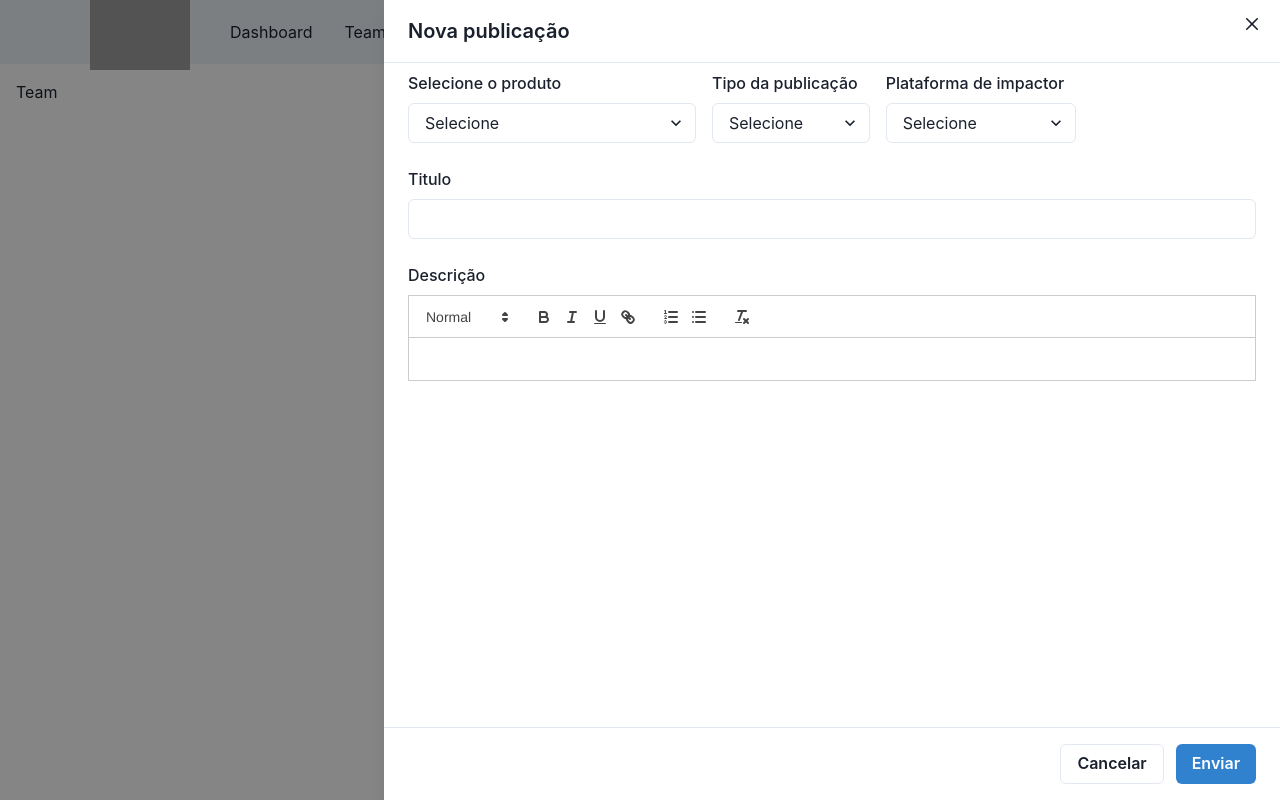
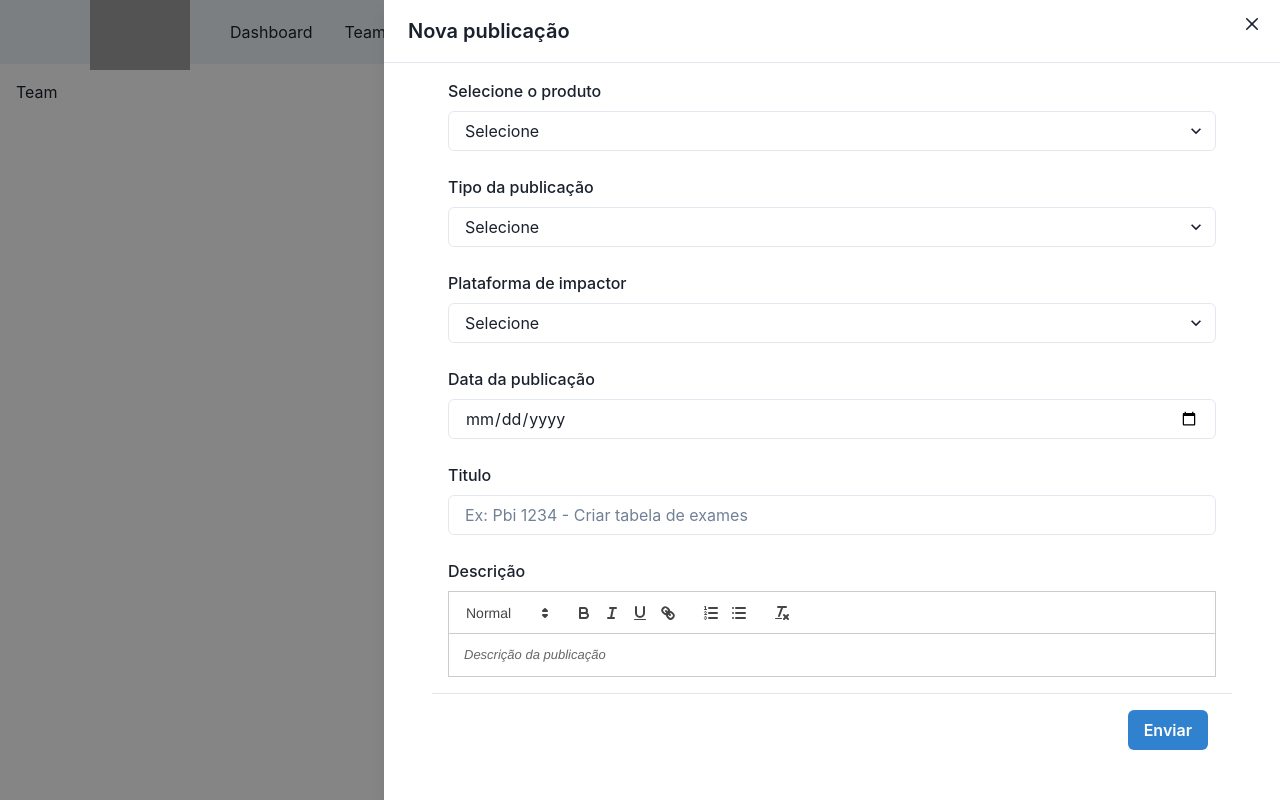
Before and after one commit to leandroaraujo5511/pubdata, a Next.js app: page /Team in a window 1280 px wide. Both pictures are taken after a click on the button "Criar publicação". Built offline with nearby package versions, Linux system fonts and the light colour scheme; grey boxes are pictures that could not be loaded.

Commit message:
feat: hookform refactor

```diff
--- a/components/NewPub.tsx
+++ b/components/NewPub.tsx
@@ -1,4 +1,6 @@
 import {
+  Alert,
+  AlertDialog,
   Box,
   Button,
   Drawer,
@@ -9,6 +11,8 @@ import {
   DrawerHeader,
   DrawerOverlay,
   Flex,
+  FormControl,
+  FormErrorMessage,
   FormLabel,
   Input,
   Select,
@@ -16,8 +20,13 @@ import {
 } from "@chakra-ui/react";
 import { useState } from "react";
 import "react-quill/dist/quill.snow.css";
+
+import { SubmitHandler, useForm } from "react-hook-form";
 import { platformImpact, product, publishClassification } from "../constants";
 import dynamic from "next/dynamic";
+import * as yup from "yup";
+import { yupResolver } from "@hookform/resolvers/yup";
+import { Form } from "formik";
 const ReactQuill = dynamic(() => import("react-quill"), { ssr: false });
 
 interface IModalNewPub {
@@ -27,7 +36,28 @@ interface IModalNewPub {
 }
 
 const NewPub = ({ isOpen, onClose, onOpen }: IModalNewPub) => {
+  const [title, setDescription] = useState("");
   const [editorState, setEditorState] = useState("");
+
+  const {
+    handleSubmit,
+    register,
+    getValues,
+    formState: { errors, isSubmitting },
+  } = useForm();
+
+  const handleSubmitNewPub = (e) => {
+    e.preventDefault();
+    const { title, publishClassification, platformImpact, product, date } =
+      getValues();
+    console.log(
+      title,
+      publishClassification,
+      platformImpact,
+      product,
+      editorState
+    );
+  };
 
   return (
     <Drawer isOpen={isOpen} placement="right" onClose={onClose} size={"xl"}>
@@ -35,65 +65,85 @@ const NewPub = ({ isOpen, onClose, onOpen }: IModalNewPub) => {
       <DrawerContent>
         <DrawerCloseButton />
         <DrawerHeader borderBottomWidth="1px">Nova publicação</DrawerHeader>
-
-        <DrawerBody>
-          <Stack spacing="24px">
-            <Flex gap={4} display={{ md: "flex" }}>
-              <Box>
+        <Flex
+          alignItems={"center"}
+          gap={4}
+          flexDirection={"column"}
+          justifyContent={"center"}
+        >
+          <form
+            action=""
+            onSubmit={handleSubmitNewPub}
+            style={{ height: "100vh", width: "100vh" }}
+          >
+            <Flex m={4} flexDirection={"column"} gap={6}>
+              <FormControl>
                 <FormLabel>Selecione o produto</FormLabel>
-                <Select placeholder="Selecione">
+                <Select placeholder="Selecione" {...register("product")}>
                   {product.map((item) => (
                     <option value={item.description} key={item.id}>
                       {item.description}
                     </option>
                   ))}
                 </Select>
-              </Box>
-              <Box>
+              </FormControl>
+              <FormControl>
                 <FormLabel>Tipo da publicação</FormLabel>
-                <Select placeholder="Selecione">
+                <Select
+                  placeholder="Selecione"
+                  {...register("publishClassification")}
+                >
                   {publishClassification.map((item) => (
                     <option value={item.description} key={item.id}>
                       {item.description}
                     </option>
                   ))}
                 </Select>
-              </Box>
-              <Box>
+              </FormControl>
+              <FormControl>
                 <FormLabel>Plataforma de impactor</FormLabel>
-                <Select placeholder="Selecione">
+                <Select placeholder="Selecione" {...register("platformImpact")}>
                   {platformImpact.map((item) => (
                     <option value={item.description} key={item.id}>
                       {item.description}
                     </option>
                   ))}
                 </Select>
-              </Box>
-            </Flex>
-
-            <Box>
+              </FormControl>
+              <FormControl>
+                <FormLabel>Data da publicação</FormLabel>
+                <Input name="date" type={"date"} {...register("date")} />
+              </FormControl>
+              <FormControl>
                 <FormLabel>Titulo</FormLabel>
-              <Input></Input>
-            </Box>
-            <Box>
+                <Input
+                  name="title"
+                  placeholder="Ex: Pbi 1234 - Criar tabela de exames"
+                  {...register("title")}
+                />
+                <FormErrorMessage>
+                  {errors.title && errors.title.message}
+                </FormErrorMessage>
+              </FormControl>
+              <FormControl>
                 <FormLabel>Descrição</FormLabel>
                 <Box>
                   <ReactQuill
+                    placeholder="Descrição da publicação"
                     theme="snow"
                     value={editorState}
                     onChange={setEditorState}
                   />
                 </Box>
-            </Box>
-          </Stack>
-        </DrawerBody>
-
+              </FormControl>
+            </Flex>
             <DrawerFooter borderTopWidth="1px">
-          <Button variant="outline" mr={3} onClick={onClose}>
-            Cancelar
+              <Button colorScheme="blue" type="submit" isLoading={isSubmitting}>
+                Enviar
               </Button>
-          <Button colorScheme="blue">Enviar</Button>
             </DrawerFooter>
+          </form>
+        </Flex>
       </DrawerContent>
     </Drawer>
   );
--- a/package.json
+++ b/package.json
@@ -12,14 +12,18 @@
     "@chakra-ui/react": "^2.7.1",
     "@emotion/react": "^11.11.1",
     "@emotion/styled": "^11.11.0",
+    "@hookform/resolvers": "^3.1.1",
+    "formik": "^2.4.2",
     "framer-motion": "^10.12.17",
     "next": "latest",
     "react": "^18.2.0",
     "react-dom": "^18.2.0",
+    "react-hook-form": "^7.45.1",
     "react-icons": "^4.10.1",
     "react-quill": "^2.0.0",
     "slate": "^0.94.1",
-    "slate-react": "^0.97.1"
+    "slate-react": "^0.97.1",
+    "yup": "^1.2.0"
   },
   "devDependencies": {
     "@types/node": "^12.12.21",
```
Also changed, not shown: 2 other files (tests, documents, lock files or other folders). Lines whose indentation alone changed are shown as unchanged.
